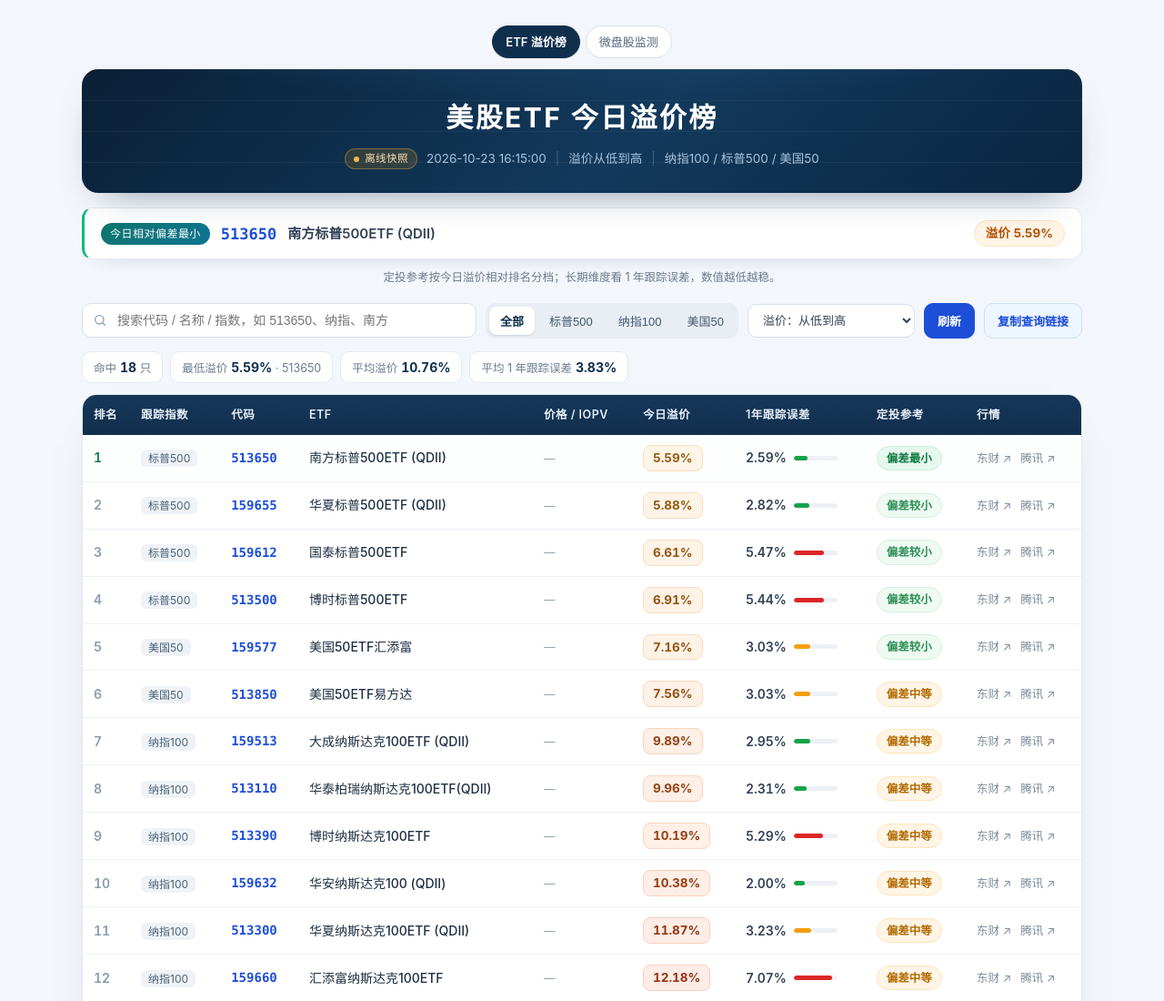
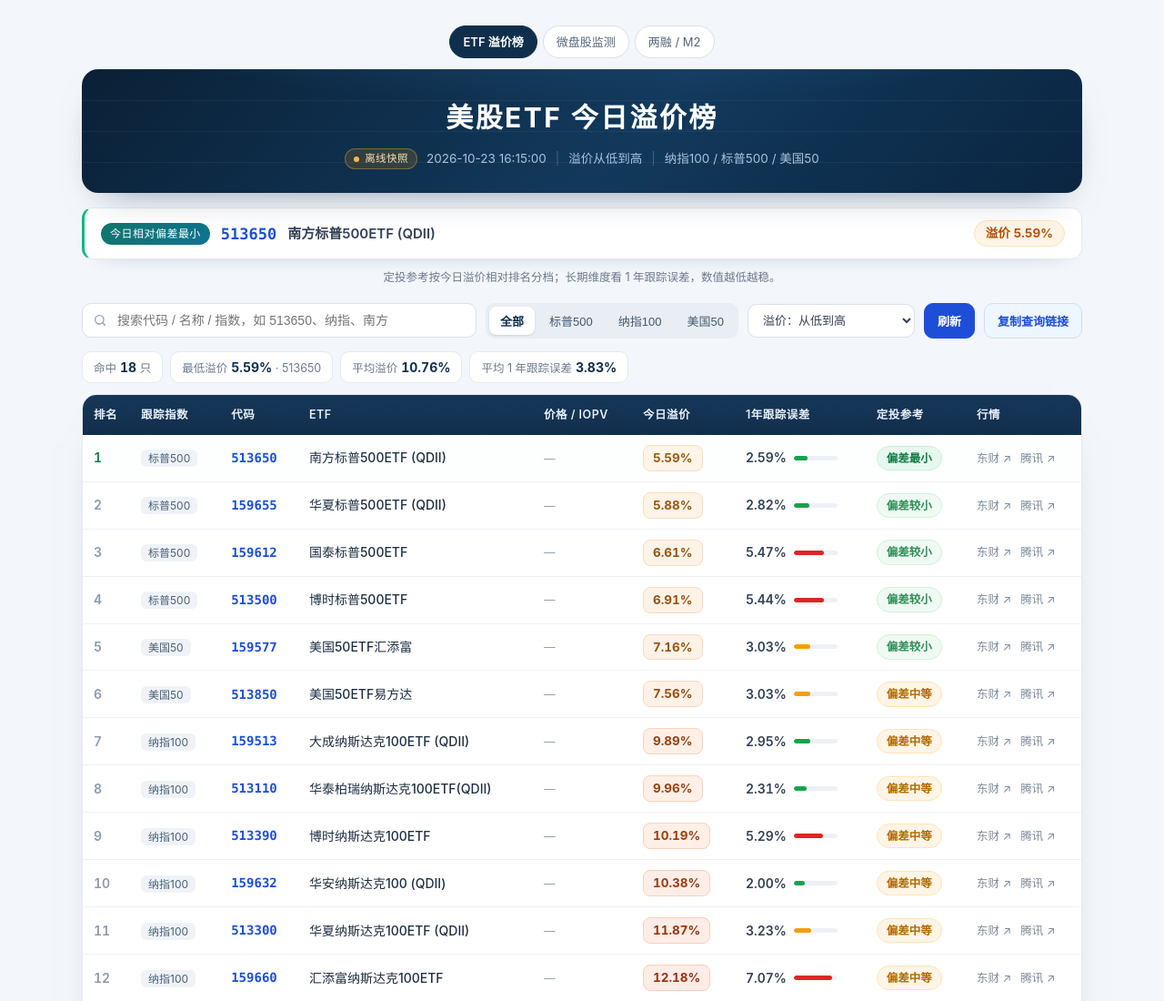
Before and after one commit to x83634026-blip/us-etf-premium, a plain HTML site: page site/index.html in a window 1280 px wide. Shown: the top 1100 px of the page at 91% size. Drawn offline with Linux system fonts and the light colour scheme; no server answers.

Commit message:
Add margin/M2 page and daily CloudBase deploy

```diff
--- a/site/index.html
+++ b/site/index.html
@@ -203,6 +203,7 @@
   <nav class="topnav">
     <a href="./" class="active">ETF 溢价榜</a>
     <a href="./microcap/">微盘股监测</a>
+    <a href="./margin/">两融 / M2</a>
   </nav>
 
   <header class="hero">
```
